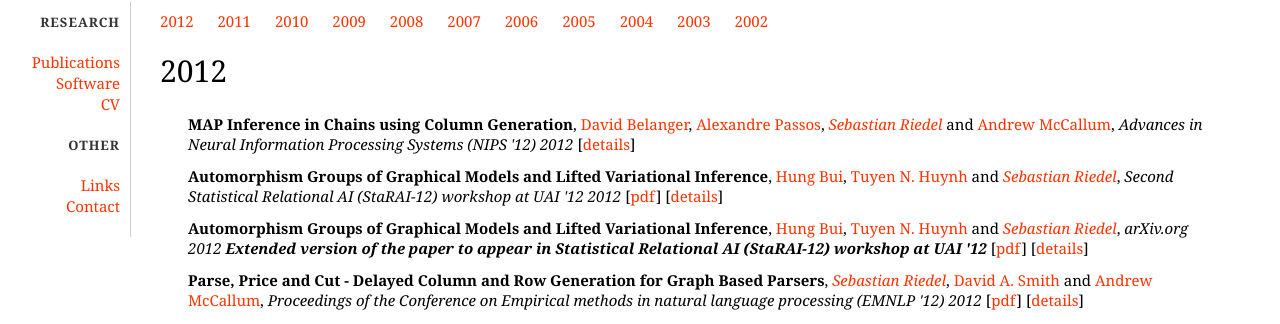
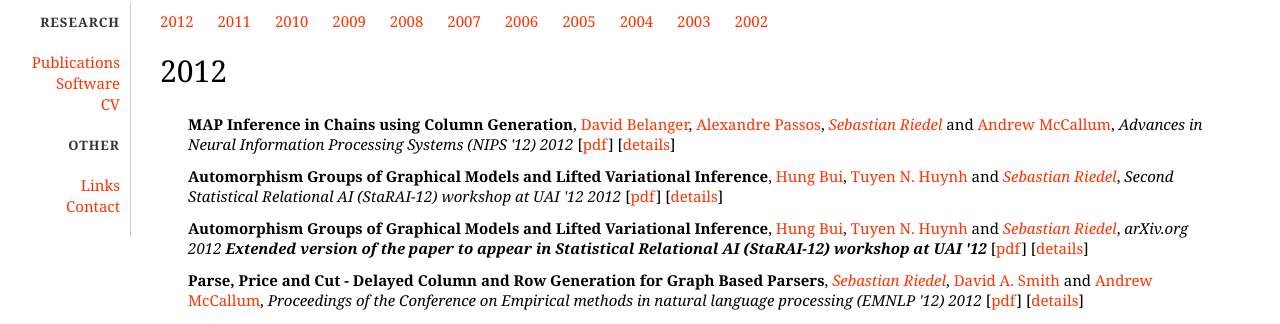
Before and after one commit to riedelcastro/riedelcastro.github.com, a Jekyll site: the page built from publications/all.html, in a window 1280 px wide and 900 px high. Shown: the part 159-483 px from the top of the window. Built offline with Jekyll 4.4.1, drawn with Linux system fonts in a browser that asks for light colours; Markdown is read by kramdown in place of the engine named in the settings.

Commit message:
NIPS paper URL

```diff
--- a/publications/all.html
+++ b/publications/all.html
@@ -28,6 +28,7 @@ title: Publications
 <span class="author"><a href="http://people.cs.umass.edu/~belanger/">David Belanger</a>, <a href="http://www.ic.unicamp.br/~tachard/">Alexandre Passos</a>, <a href="http://riedelcastro.github.com/"><i>Sebastian Riedel</i></a> and <a href="http://people.cs.umass.edu/~mccallum/">Andrew McCallum</a></span>,
 <span class="booktitle">Advances in Neural Information Processing Systems (NIPS '12)</span>
 <span class="year">2012</span>
+[<a href="http://www.ic.unicamp.br/~tachard/docs/nips12.pdf">pdf</a>]
 [<a href="details/belanger12map.html">details</a>]
 </li>
 <li class="pubitem">
```
